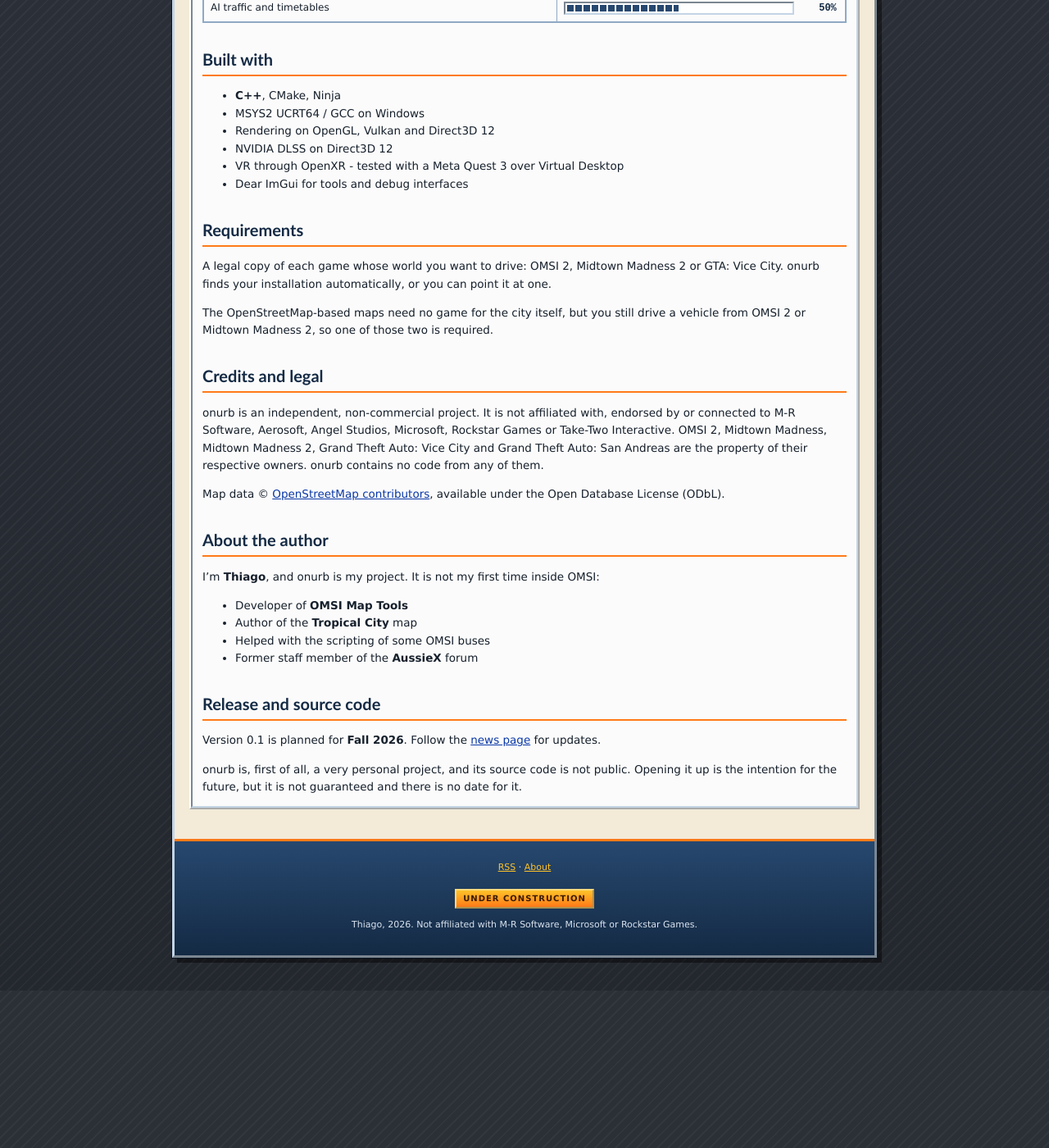
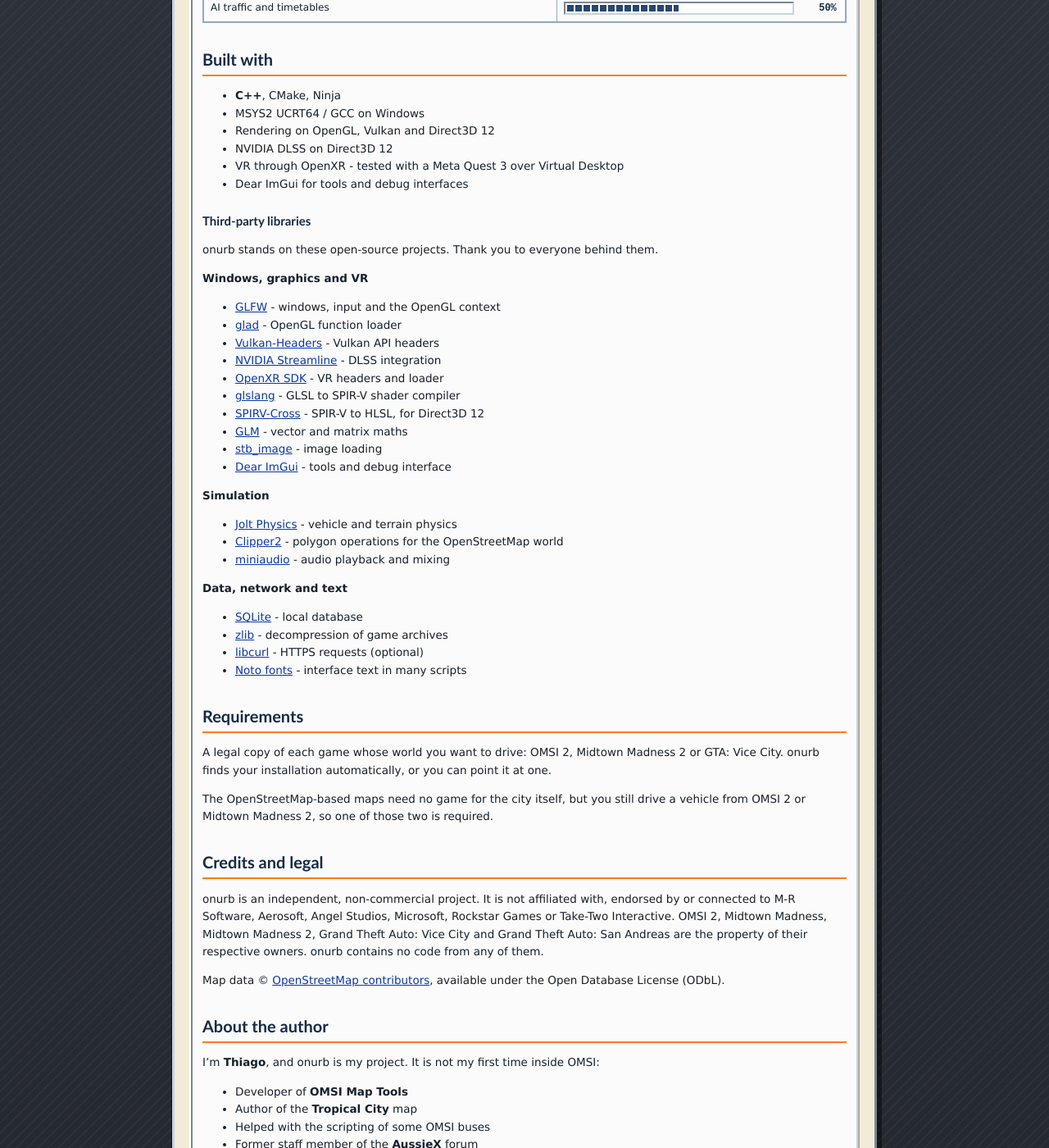
Before and after one commit to onurbsim/onurbsim.github.io, a Jekyll site: the page built from about.md, in a window 1280 px wide and 1400 px high, scrolled down 1343 px. Shown: the whole window at 82% size. Built offline with Jekyll 4.4.1, drawn with Linux system fonts in a browser that asks for light colours; before the commit the page ends 2551 px from its top, so only the background shows below that.

Commit message:
docs: list third-party libraries with links on the About page
Co-Authored-By: Claude Opus 5.5 <noreply@anthropic.com>

```diff
--- a/about.md
+++ b/about.md
@@ -78,6 +78,36 @@ So: a new engine, the old files.
 - VR through OpenXR - tested with a Meta Quest 3 over Virtual Desktop
 - Dear ImGui for tools and debug interfaces
 
+### Third-party libraries
+
+onurb stands on these open-source projects. Thank you to everyone behind them.
+
+**Windows, graphics and VR**
+
+- [GLFW](https://www.glfw.org/) - windows, input and the OpenGL context
+- [glad](https://github.com/Dav1dde/glad) - OpenGL function loader
+- [Vulkan-Headers](https://github.com/KhronosGroup/Vulkan-Headers) - Vulkan API headers
+- [NVIDIA Streamline](https://github.com/NVIDIA-RTX/Streamline) - DLSS integration
+- [OpenXR SDK](https://github.com/KhronosGroup/OpenXR-SDK) - VR headers and loader
+- [glslang](https://github.com/KhronosGroup/glslang) - GLSL to SPIR-V shader compiler
+- [SPIRV-Cross](https://github.com/KhronosGroup/SPIRV-Cross) - SPIR-V to HLSL, for Direct3D 12
+- [GLM](https://github.com/g-truc/glm) - vector and matrix maths
+- [stb_image](https://github.com/nothings/stb) - image loading
+- [Dear ImGui](https://github.com/ocornut/imgui) - tools and debug interface
+
+**Simulation**
+
+- [Jolt Physics](https://github.com/jrouwe/JoltPhysics) - vehicle and terrain physics
+- [Clipper2](https://github.com/AngusJohnson/Clipper2) - polygon operations for the OpenStreetMap world
+- [miniaudio](https://miniaud.io/) - audio playback and mixing
+
+**Data, network and text**
+
+- [SQLite](https://sqlite.org/) - local database
+- [zlib](https://zlib.net/) - decompression of game archives
+- [libcurl](https://curl.se/libcurl/) - HTTPS requests (optional)
+- [Noto fonts](https://fonts.google.com/noto) - interface text in many scripts
+
 ## Requirements
 
 A legal copy of each game whose world you want to drive: OMSI 2, Midtown
```
